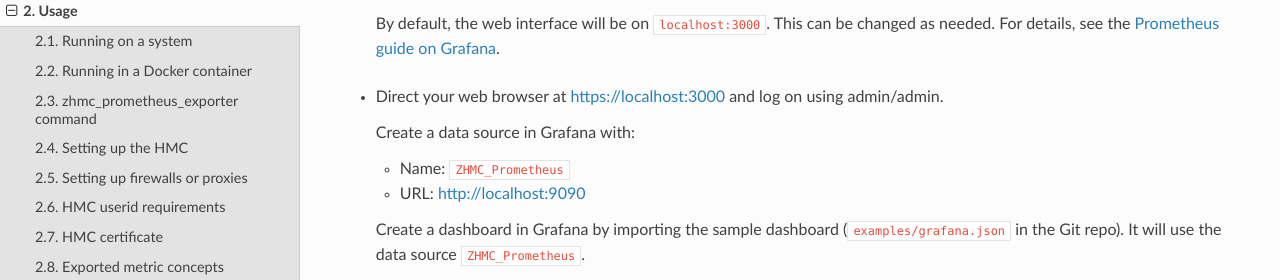
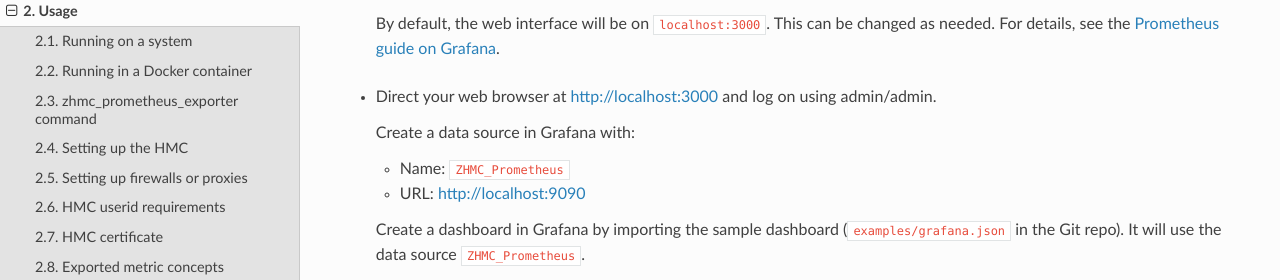
Before and after one commit to zhmcclient/zhmc-prometheus-exporter, a Sphinx documentation site: the page built from docs/usage.rst, in a window 1280 px wide and 900 px high, scrolled down 19542 px. Shown: the part 171-451 px from the top of the window. Built offline with Sphinx 7.4.7 and the Read the Docs theme 2.0.0, drawn with Linux system fonts in a browser that asks for light colours; some of the changed lines change nothing that is shown.

Commit message:
Fixed URL of Grafana in demo setup description
Signed-off-by: Andreas Maier <maiera@de.ibm.com>

```diff
--- a/docs/usage.rst
+++ b/docs/usage.rst
@@ -954,7 +954,7 @@
 .. _Grafana download page: https://grafana.com/grafana/download
 .. _Prometheus guide on Grafana: https://prometheus.io/docs/visualization/grafana/
 
-* Direct your web browser at https://localhost:3000 and log on using admin/admin.
+* Direct your web browser at http://localhost:3000 and log on using admin/admin.
 
   Create a data source in Grafana with:
 
```
